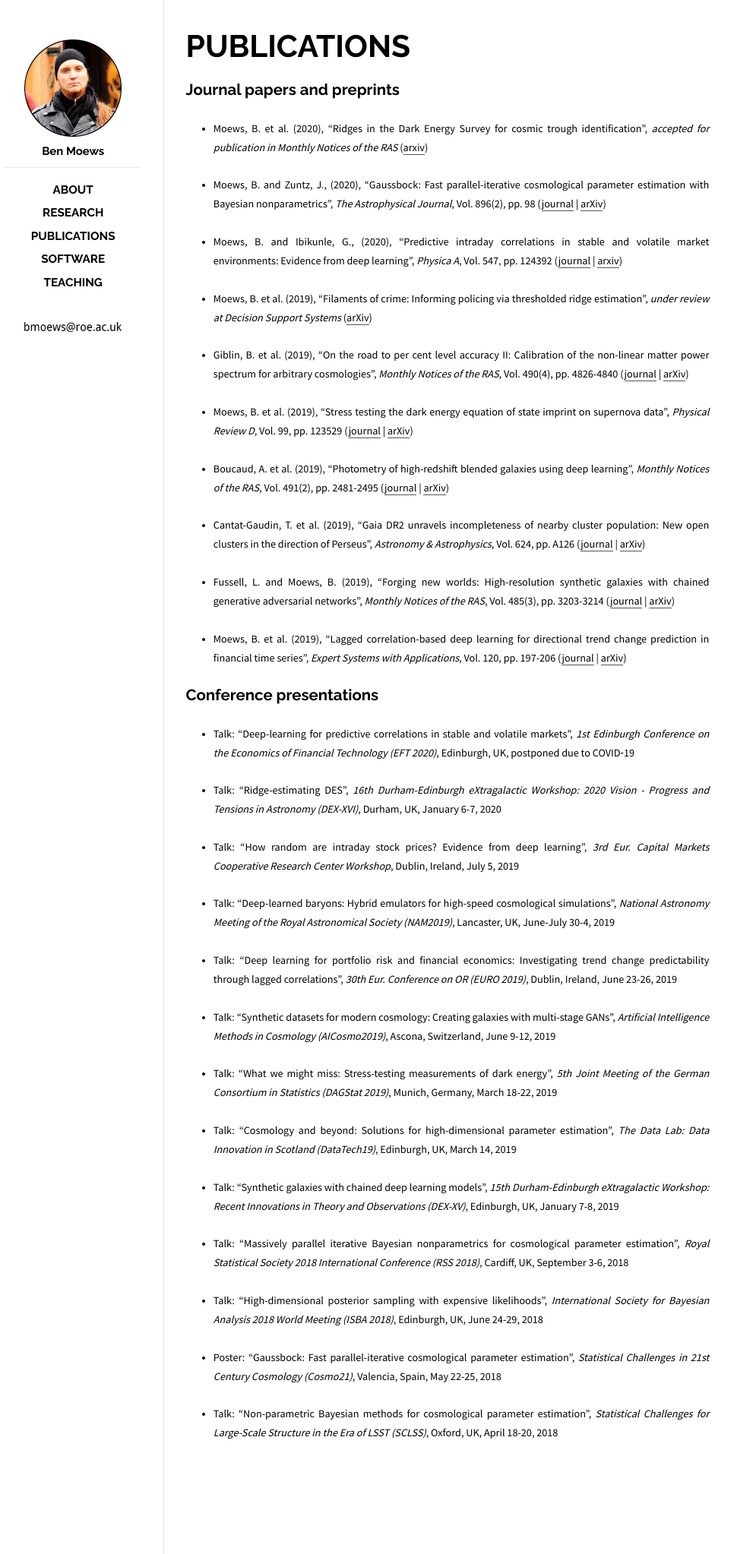
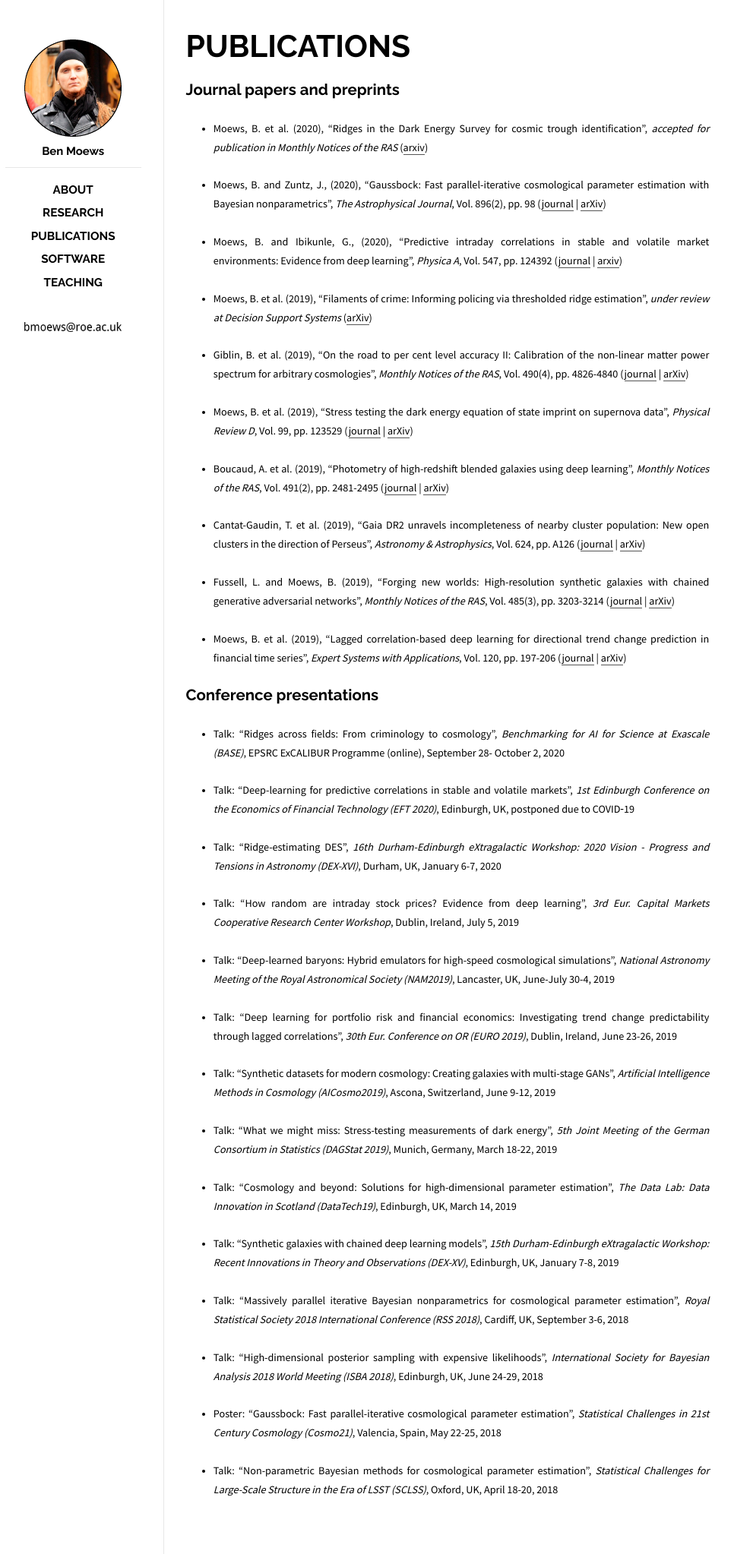
Before and after one commit to moews/moews.github.io, a Jekyll site: the page built from _posts/2017-03-25-publications.md, in a window 1280 px wide. Shown: the whole page at 76% size, without its empty margins (143-1109 px from the left). Built offline with Jekyll 4.4.1, drawn with Linux system fonts in a browser that asks for light colours.

Commit message:
Update 2017-03-25-publications.md

```diff
--- a/_posts/2017-03-25-publications.md
+++ b/_posts/2017-03-25-publications.md
@@ -30,6 +30,8 @@ categories: posts
 
 ## Conference presentations
 
+* <small>Talk: "Ridges across fields: From criminology to cosmology", _Benchmarking for AI for Science at Exascale (BASE)_, EPSRC ExCALIBUR Programme (online), September 28- October 2, 2020</small>
+
 * <small>Talk: "Deep-learning for predictive correlations in stable and volatile markets", _1st Edinburgh Conference on the Economics of Financial Technology (EFT 2020)_, Edinburgh, UK, postponed due to COVID‑19</small>
 
 * <small>Talk: "Ridge-estimating DES", _16th Durham-Edinburgh eXtragalactic Workshop: 2020 Vision - Progress and Tensions in Astronomy (DEX-XVI)_, Durham, UK, January 6-7, 2020</small>
```
